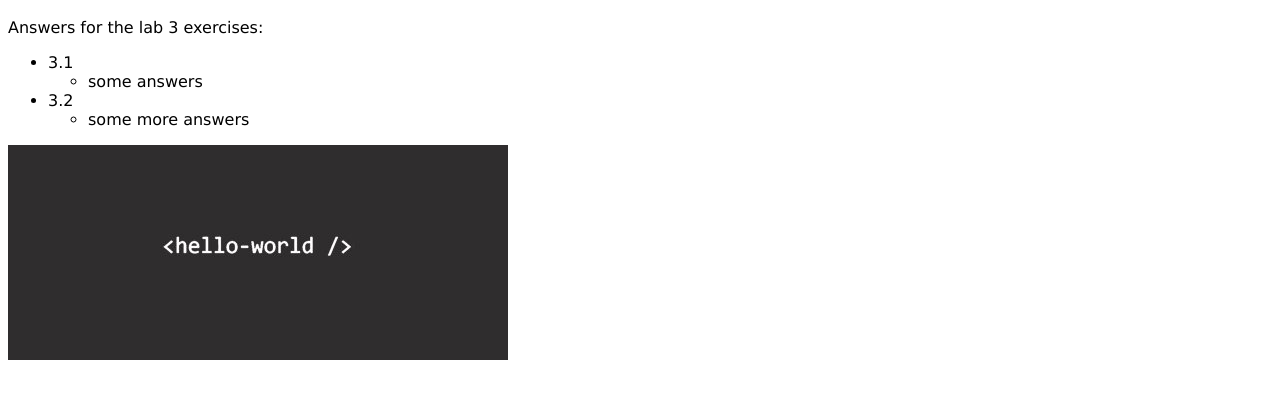
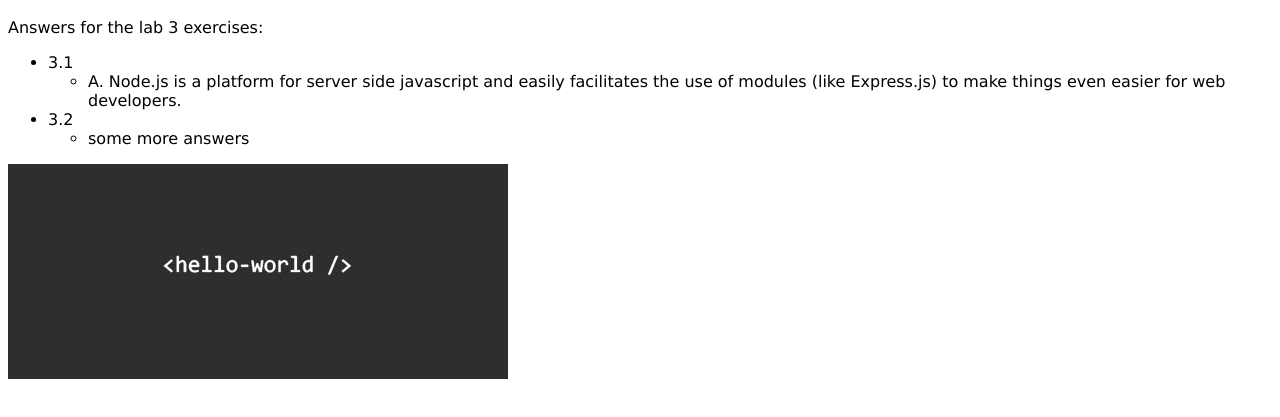
Before and after one commit to mjm87/cs336, a website: page lab03/myapp/public/index.html in a window 1280 px wide. Shown: the part 49-466 px from the top of the page. Drawn offline with Linux system fonts and the light colour scheme.

Commit message:
updated lab03

```diff
--- a/lab03/myapp/public/index.html
+++ b/lab03/myapp/public/index.html
@@ -11,7 +11,7 @@
         <ul>
             <li>3.1</li>
                 <ul>
-                    <li>some answers</li>
+                    <li>A.  Node.js is a platform for server side javascript and easily facilitates the use of modules (like Express.js) to make things even easier for web developers.</li>
                 </ul>
             <li>3.2</li>
                 <ul>
```
Also changed, not shown: lab02/lab02.js (line endings or trailing spaces), 1 other file.
